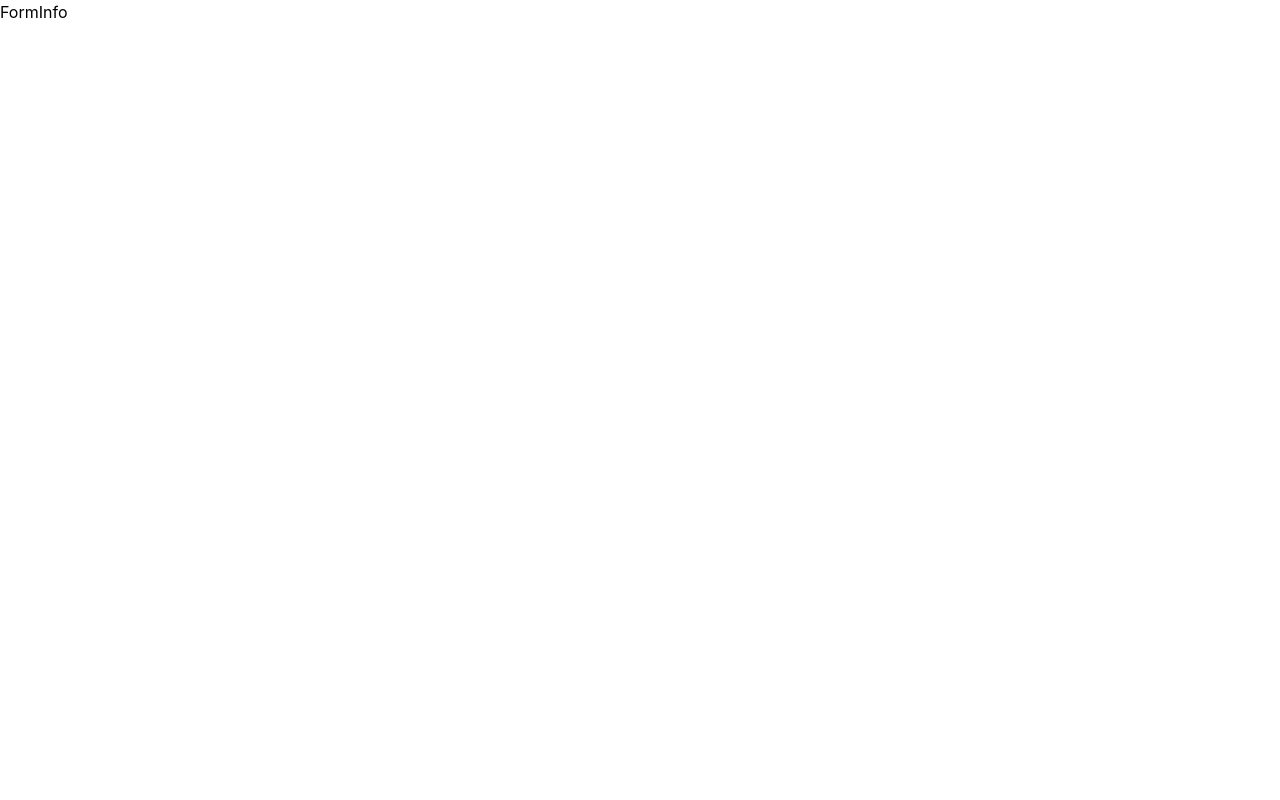
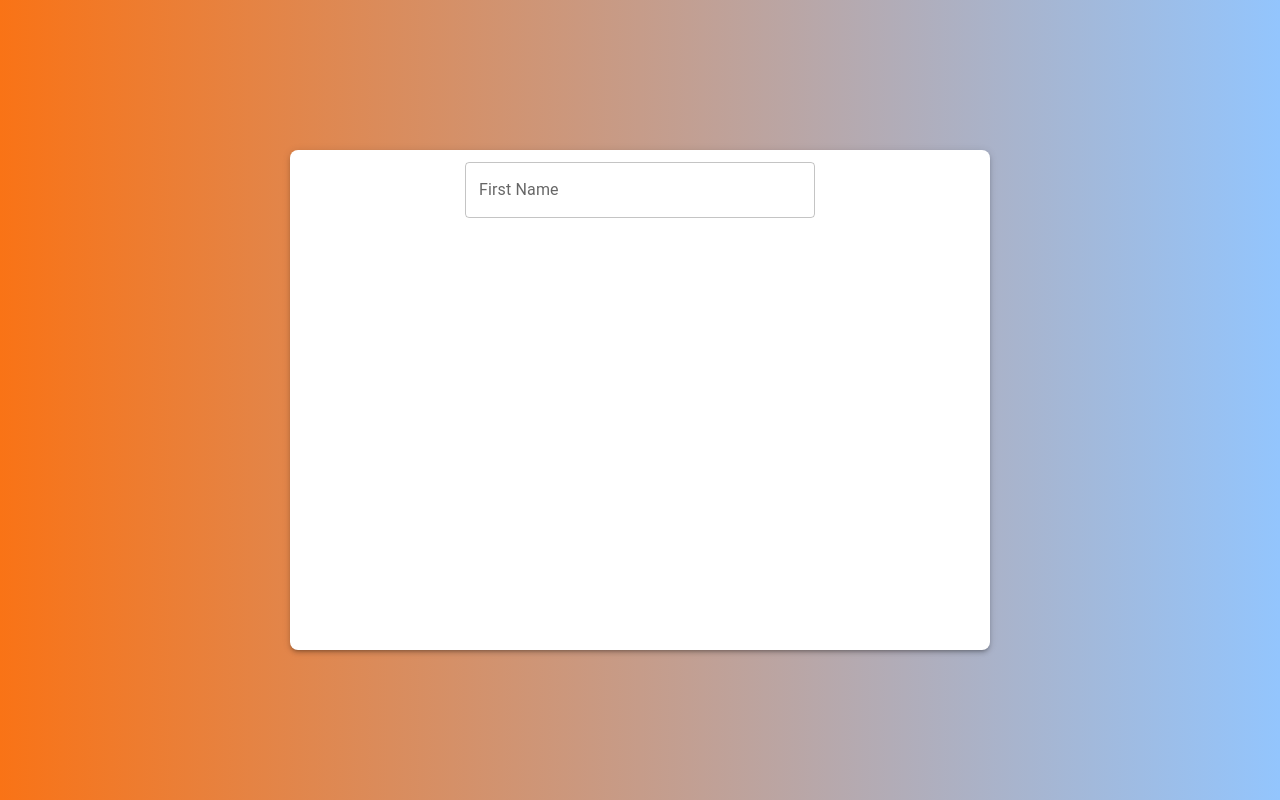
Before and after one commit to aynazheydariafshar/form-check, a React (Create React App) app in the folder my-app/: page / in a window 1280 px wide. Built offline with nearby package versions, Linux system fonts and the light colour scheme; the HTML template or start-up script is replaced by a standard one.

Commit message:
add cart input form with gradient

```diff
--- a/my-app/package.json
+++ b/my-app/package.json
@@ -5,6 +5,7 @@
   "dependencies": {
     "@emotion/react": "^11.10.5",
     "@emotion/styled": "^11.10.5",
+    "@mui/icons-material": "^5.10.9",
     "@mui/material": "^5.10.13",
     "@mui/styled-engine-sc": "^5.10.6",
     "@testing-library/jest-dom": "^5.16.5",
--- /dev/null
+++ b/my-app/src/routes/app/FormInfo/components/FormInput.jsx
@@ -0,0 +1,34 @@
+import React from "react";
+import { Formik, Form } from "formik";
+import * as Yup from "yup";
+import MyInput from "utils/components/FormikElements/MyInput";
+
+const FormInput = () => {
+    const checkField = Yup.string().required("This field is required").trim();
+
+  return (
+    <Formik
+      validationSchema={Yup.object({
+        firstName: checkField,
+        lastName: checkField,
+        age: checkField,
+        skills: checkField,
+      })}
+      initialValues={{
+        firstName: "",
+        lastName: "",
+        age: "",
+        skills: "",
+      }}
+      onSubmit={(values, actions) => {
+        alert(JSON.stringify(values));
+      }}
+    >
+      <Form className="flex flex-col my-3 justify-center items-center">
+        <MyInput className="p-5" style={{width : "50%"}} name="firstName" label="First Name"/>
+      </Form>
+    </Formik>
+  );
+};
+
+export default FormInput;
--- a/my-app/src/routes/app/FormInfo/index.jsx
+++ b/my-app/src/routes/app/FormInfo/index.jsx
@@ -1,7 +1,14 @@
-import React from 'react';
+import { Box } from "@mui/material";
+import FormInput from "./components/FormInput";
 
 const FormInfo = () => {
-    return <div>FormInfo</div>;
-}
+  return (
+    <Box className="flex bg-gradient-to-r from-orange-500 to-blue-300 justify-center items-center h-[100vh]">
+      <Box sx={{ boxShadow: 3 }} className="w-[700px] h-[500px] m-5 rounded-lg bg-white">
+        <FormInput />
+      </Box>
+    </Box>
+  );
+};
 
 export default FormInfo;
```
Also changed, not shown: 1 other file (tests, documents, lock files or other folders).
